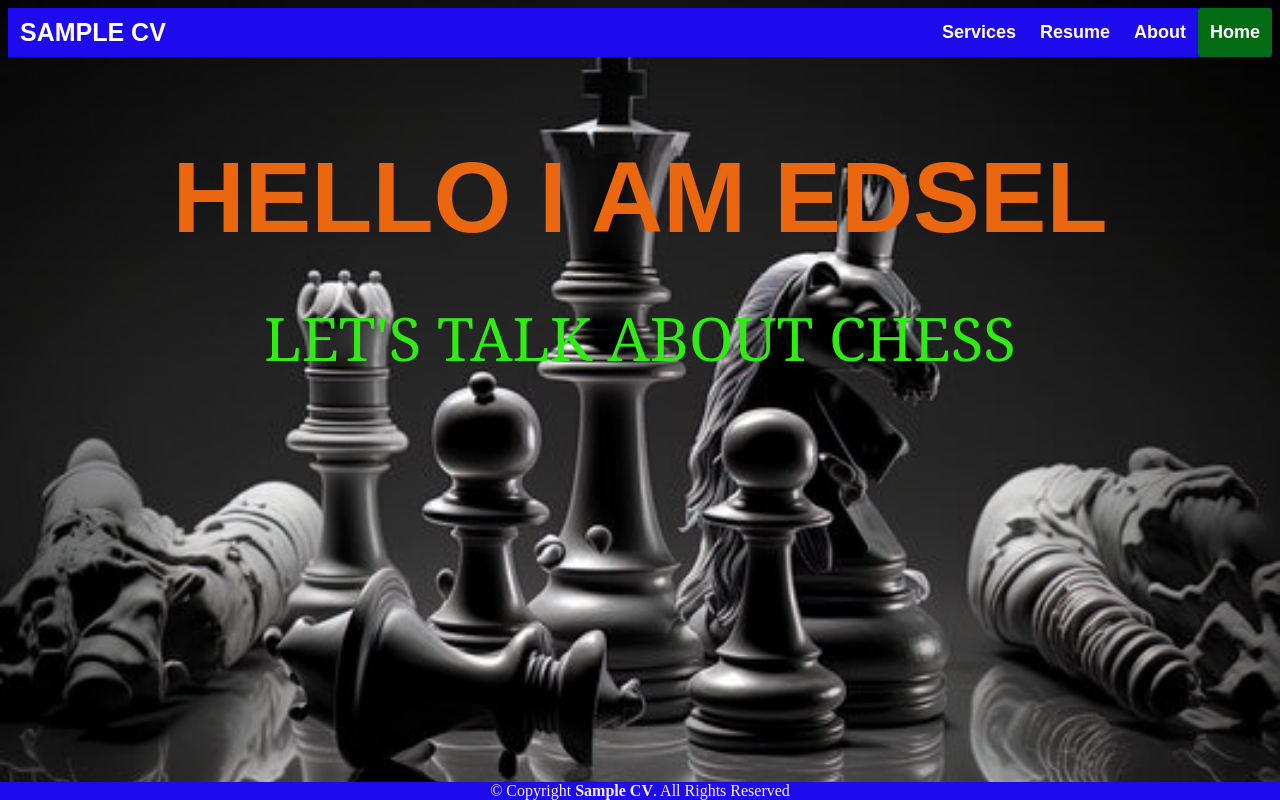
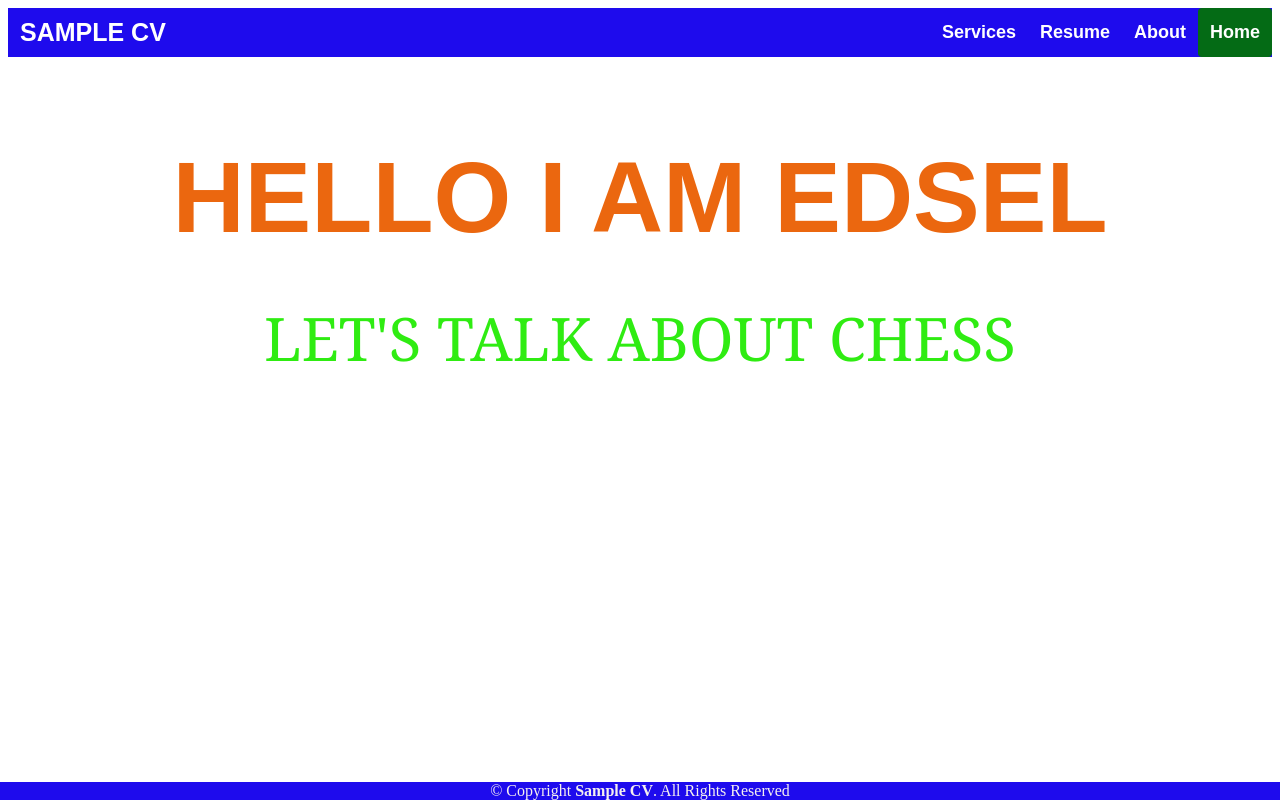
Before and after one commit to Edsel13/newedsel.github.io, a plain HTML site: page index.html in a window 1280 px wide. Drawn offline with Linux system fonts and the light colour scheme.

Commit message:
Update index-style.css

```diff
--- a/index-style.css
+++ b/index-style.css
@@ -1,5 +1,5 @@
 body{
-    background-image: url(CHESS2.jpg);
+    background-image: (CHESS2.jpg);
     background-repeat: no-repeat;
     background-size: cover;
 }
```
